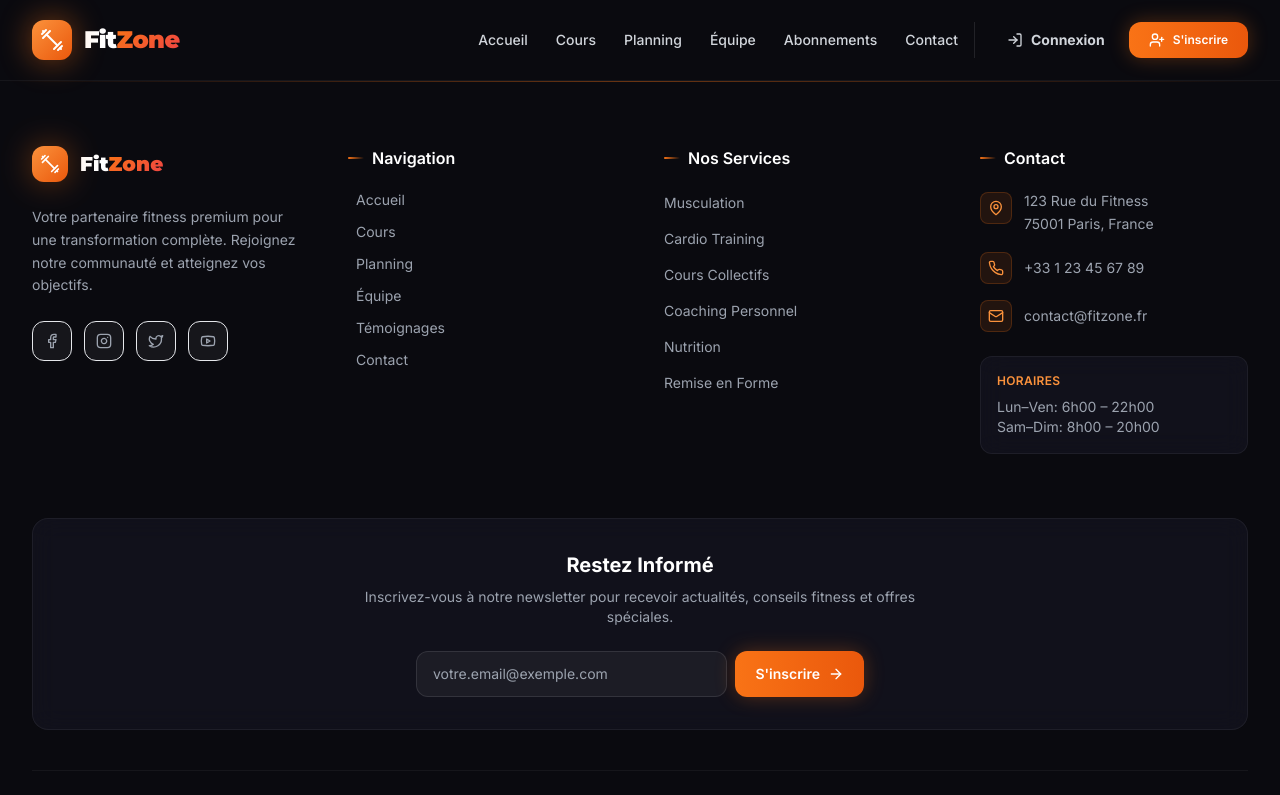
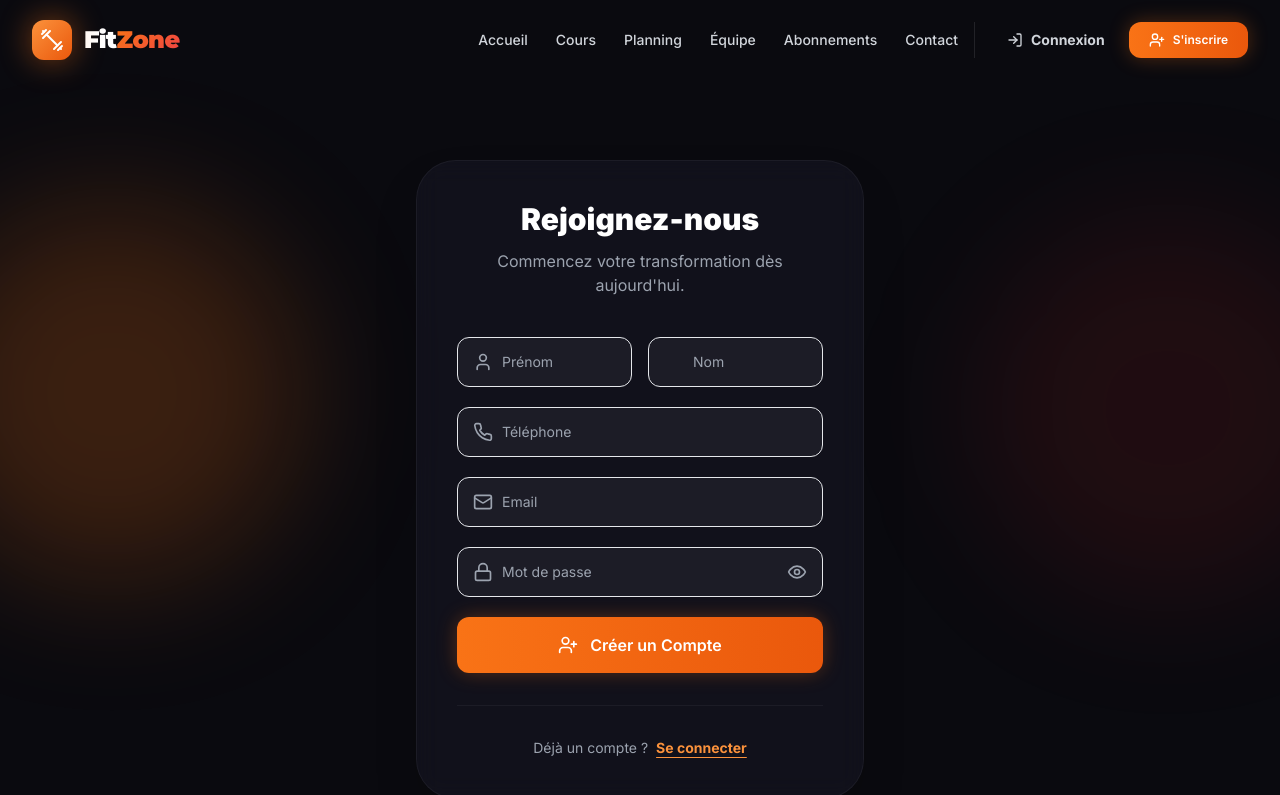
Before and after one commit to gabrielhalimengone/Fitzone, a React (Vite) app in the folder project/: page /signup in a window 1280 px wide. Shown: the top 795 px of the page. Built offline with nearby package versions, Linux system fonts and the light colour scheme.

Commit message:
uptade modul Auth

```diff
--- a/project/src/App.tsx
+++ b/project/src/App.tsx
@@ -30,6 +30,9 @@ function App() {
               <Route path="/testimonials" element={<Testimonials />} />
               <Route path="/contact" element={<Contact />} />
               <Route path="/subscriptions" element={<Subscriptions />} />
+              <Route path="/login" element={<Auth mode="login" />} />
+              <Route path="/signup" element={<Auth mode="signup" />} />
+              <Route path="/forgot-password" element={<Auth mode="forgot" />} />
               <Route path="/auth" element={<Auth />} />
               <Route path="/profile" element={<Profile />} />
             </Routes>
--- a/project/src/pages/Auth.tsx
+++ b/project/src/pages/Auth.tsx
@@ -1,39 +1,60 @@
-import React, { useState } from 'react';
+import React, { useState, useEffect } from 'react';
 import { useForm } from 'react-hook-form';
 import { motion, AnimatePresence } from 'framer-motion';
 import { useAuth } from '../context/AuthContext';
-import { useNavigate, useLocation } from 'react-router-dom';
-import { Mail, Lock, User, Phone, ArrowRight, Eye, EyeOff, Loader2, LogIn, UserPlus, AlertCircle } from 'lucide-react';
+import { useNavigate, useLocation, Link } from 'react-router-dom';
+import { Mail, Lock, User, Phone, ArrowRight, Eye, EyeOff, Loader2, LogIn, UserPlus, AlertCircle, ArrowLeft, CheckCircle2 } from 'lucide-react';
 
-const Auth = () => {
-  const [isLogin, setIsLogin] = useState(true);
+interface AuthProps {
+  mode?: 'login' | 'signup' | 'forgot';
+}
+
+const Auth: React.FC<AuthProps> = ({ mode: initialMode }) => {
+  const [mode, setMode] = useState<'login' | 'signup' | 'forgot'>(initialMode || 'login');
   const [showPassword, setShowPassword] = useState(false);
   const [error, setError] = useState<string | null>(null);
+  const [success, setSuccess] = useState<string | null>(null);
   const { login, signup } = useAuth();
   const navigate = useNavigate();
   const location = useLocation();
   const from = (location.state as any)?.from?.pathname || '/profile';
 
+  // Sync state with prop if it changes
+  useEffect(() => {
+    if (initialMode) {
+      setMode(initialMode);
+      setError(null);
+      setSuccess(null);
+    }
+  }, [initialMode]);
+
   const {
     register,
     handleSubmit,
     formState: { errors, isSubmitting },
+    reset
   } = useForm();
 
   const onSubmit = async (data: any) => {
     setError(null);
+    setSuccess(null);
     try {
-      if (isLogin) {
+      if (mode === 'login') {
         await login(data.email, data.password);
-      } else {
-        // Map firstName/lastName to fullName for the DB
+        navigate(from, { replace: true });
+      } else if (mode === 'signup') {
         const signupData = {
           ...data,
           fullName: `${data.firstName} ${data.lastName}`
         };
         await signup(signupData);
+        navigate(from, { replace: true });
+      } else if (mode === 'forgot') {
+        // Simulate forgot password
+        await new Promise(resolve => setTimeout(resolve, 1500));
+        setSuccess(`Un lien de réinitialisation a été envoyé à ${data.email}`);
+        reset();
       }
-      navigate(from, { replace: true });
     } catch (err: any) {
       setError(err.message || 'Une erreur est survenue');
       console.error(err);
@@ -46,7 +67,7 @@ const Auth = () => {
     }`;
 
   return (
-    <div className="min-h-[calc(100-80px)] flex items-center justify-center py-20 px-4">
+    <div className="min-h-[calc(100vh-80px)] flex items-center justify-center py-20 px-4">
       {/* Background elements */}
       <div className="fixed inset-0 pointer-events-none overflow-hidden z-0">
         <div className="absolute top-1/4 -left-20 w-96 h-96 bg-brand-500/20 rounded-full blur-3xl" />
@@ -62,17 +83,19 @@ const Auth = () => {
           {/* Header */}
           <div className="text-center mb-10">
             <h1 className="text-3xl font-black text-white mb-3">
-              {isLogin ? 'Bon retour !' : 'Rejoignez-nous'}
+              {mode === 'login' && 'Bon retour !'}
+              {mode === 'signup' && 'Rejoignez-nous'}
+              {mode === 'forgot' && 'Mot de passe oublié'}
             </h1>
             <p className="text-gray-400">
-              {isLogin
-                ? 'Connectez-vous pour accéder à votre espace.'
-                : 'Commencez votre transformation dès aujourd\'hui.'}
+              {mode === 'login' && 'Connectez-vous pour accéder à votre espace.'}
+              {mode === 'signup' && 'Commencez votre transformation dès aujourd\'hui.'}
+              {mode === 'forgot' && 'Entrez votre email pour réinitialiser votre mot de passe.'}
             </p>
           </div>
 
-          {/* Error Message */}
-          <AnimatePresence>
+          {/* Messages */}
+          <AnimatePresence mode="wait">
             {error && (
               <motion.div
                 initial={{ opacity: 0, y: -10 }}
@@ -84,12 +107,23 @@ const Auth = () => {
                 <p>{error}</p>
               </motion.div>
             )}
+            {success && (
+              <motion.div
+                initial={{ opacity: 0, y: -10 }}
+                animate={{ opacity: 1, y: 0 }}
+                exit={{ opacity: 0, y: -10 }}
+                className="mb-6 p-4 rounded-xl bg-emerald-500/10 border border-emerald-500/20 flex items-center gap-3 text-emerald-400 text-sm"
+              >
+                <CheckCircle2 className="h-5 w-5 flex-shrink-0" />
+                <p>{success}</p>
+              </motion.div>
+            )}
           </AnimatePresence>
 
           {/* Form */}
           <form onSubmit={handleSubmit(onSubmit)} className="space-y-5">
             <AnimatePresence mode="wait">
-              {!isLogin && (
+              {mode === 'signup' && (
                 <motion.div
                   initial={{ opacity: 0, height: 0 }}
                   animate={{ opacity: 1, height: 'auto' }}
@@ -102,7 +136,7 @@ const Auth = () => {
                       <input
                         type="text"
                         placeholder="Prénom"
-                        {...register('firstName', { required: !isLogin })}
+                        {...register('firstName', { required: mode === 'signup' })}
                         className={inputClass(!!errors.firstName)}
                       />
                     </div>
@@ -110,7 +144,7 @@ const Auth = () => {
                       <input
                         type="text"
                         placeholder="Nom"
-                        {...register('lastName', { required: !isLogin })}
+                        {...register('lastName', { required: mode === 'signup' })}
                         className={inputClass(!!errors.lastName)}
                       />
                     </div>
@@ -120,7 +154,7 @@ const Auth = () => {
                     <input
                       type="tel"
                       placeholder="Téléphone"
-                      {...register('phone', { required: !isLogin })}
+                      {...register('phone', { required: mode === 'signup' })}
                       className={inputClass(!!errors.phone)}
                     />
                   </div>
@@ -142,6 +176,7 @@ const Auth = () => {
               {errors.email && <p className="text-xs text-red-400 mt-1.5 ml-1">{errors.email.message as string}</p>}
             </div>
 
+            {mode !== 'forgot' && (
               <div className="relative">
                 <Lock className="absolute left-4 top-1/2 -translate-y-1/2 h-5 w-5 text-gray-400" />
                 <input
@@ -162,12 +197,13 @@ const Auth = () => {
                 </button>
                 {errors.password && <p className="text-xs text-red-400 mt-1.5 ml-1">{errors.password.message as string}</p>}
               </div>
+            )}
 
-            {isLogin && (
+            {mode === 'login' && (
               <div className="flex justify-end">
-                <button type="button" className="text-xs text-brand-400 hover:text-brand-300 font-semibold">
+                <Link to="/forgot-password" size="sm" className="text-xs text-brand-400 hover:text-brand-300 font-semibold">
                   Mot de passe oublié ?
-                </button>
+                </Link>
               </div>
             )}
 
@@ -180,8 +216,12 @@ const Auth = () => {
                 <Loader2 className="h-5 w-5 animate-spin" />
               ) : (
                 <>
-                  {isLogin ? <LogIn className="h-5 w-5" /> : <UserPlus className="h-5 w-5" />}
-                  {isLogin ? 'Se Connecter' : 'Créer un Compte'}
+                  {mode === 'login' && <LogIn className="h-5 w-5" />}
+                  {mode === 'signup' && <UserPlus className="h-5 w-5" />}
+                  {mode === 'forgot' && <Mail className="h-5 w-5" />}
+                  {mode === 'login' && 'Se Connecter'}
+                  {mode === 'signup' && 'Créer un Compte'}
+                  {mode === 'forgot' && 'Réinitialiser'}
                 </>
               )}
             </button>
@@ -189,15 +229,25 @@ const Auth = () => {
 
           {/* Switch */}
           <div className="mt-8 pt-8 border-t border-white/5 text-center">
+            {mode === 'forgot' ? (
+              <Link
+                to="/login"
+                className="text-gray-400 hover:text-white text-sm font-bold flex items-center justify-center gap-2"
+              >
+                <ArrowLeft className="h-4 w-4" />
+                Retour à la connexion
+              </Link>
+            ) : (
               <p className="text-gray-400 text-sm">
-              {isLogin ? 'Pas encore de compte ?' : 'Déjà un compte ?'}
-              <button
-                onClick={() => setIsLogin(!isLogin)}
+                {mode === 'login' ? 'Pas encore de compte ?' : 'Déjà un compte ?'}
+                <Link
+                  to={mode === 'login' ? '/signup' : '/login'}
                   className="ml-2 text-brand-400 hover:text-brand-300 font-bold underline underline-offset-4"
                 >
-                {isLogin ? 'S\'inscrire' : 'Se connecter'}
-              </button>
+                  {mode === 'login' ? 'S\'inscrire' : 'Se connecter'}
+                </Link>
               </p>
+            )}
           </div>
         </div>
       </motion.div>
--- a/project/src/pages/Courses.tsx
+++ b/project/src/pages/Courses.tsx
@@ -13,7 +13,7 @@ const Courses = () => {
 
   const handleReservation = (course: any) => {
     if (!isAuthenticated) {
-      navigate('/auth', { state: { from: location } });
+      navigate('/login', { state: { from: location } });
       return;
     }
 
--- a/project/src/pages/Profile.tsx
+++ b/project/src/pages/Profile.tsx
@@ -47,7 +47,7 @@ const Profile = () => {
 
   if (!user) {
     React.useEffect(() => {
-      navigate('/auth');
+      navigate('/login');
     }, [user, navigate]);
     return null;
   }
--- a/project/src/pages/Schedule.tsx
+++ b/project/src/pages/Schedule.tsx
@@ -87,7 +87,7 @@ const Schedule = () => {
 
   const handleBooking = (dayIndex: number, time: string, session: any) => {
     if (!isAuthenticated) {
-      navigate('/auth', { state: { from: location } });
+      navigate('/login', { state: { from: location } });
       return;
     }
 
```
Also changed, not shown: project/src/components/Navbar.tsx (+4 -4 lines). Lines whose indentation alone changed are shown as unchanged.
